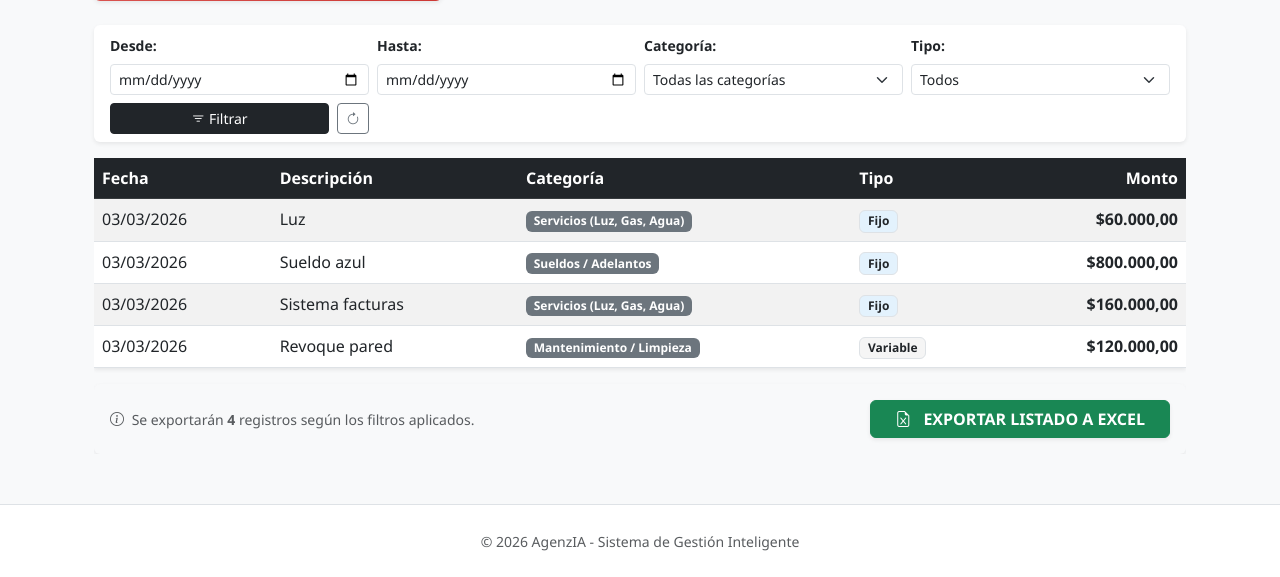
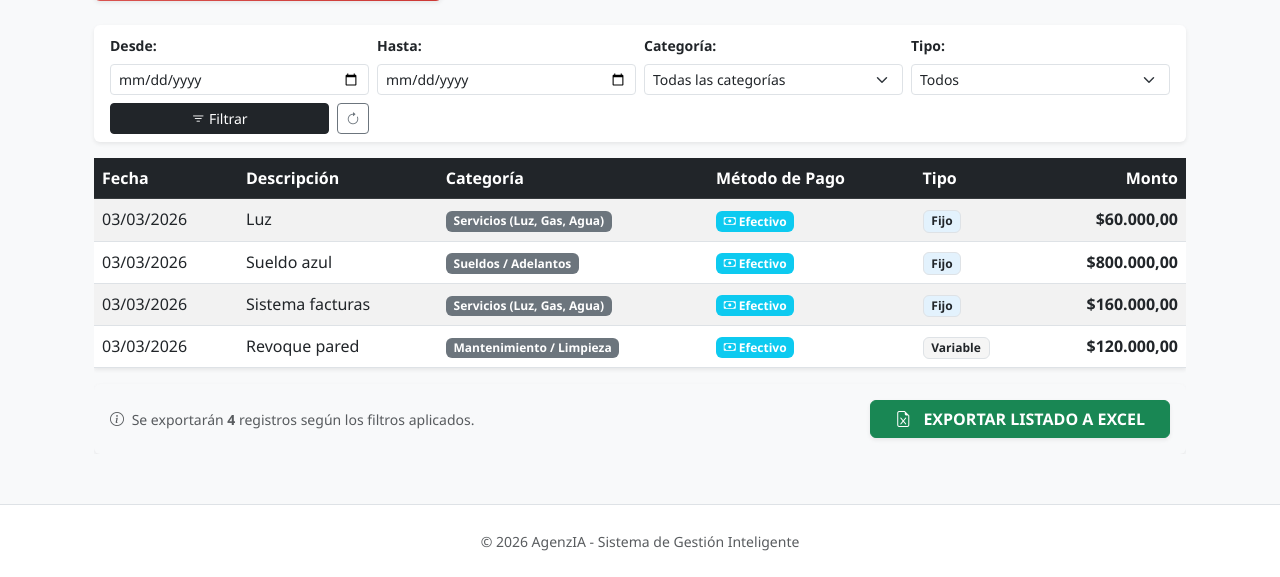
Before and after one commit to LucianoCingolani/agenzia, a Django app: page /gastos/ in a window 1280 px wide. Shown: the part 247-824 px from the top of the page. Run offline with Django 5.2, Linux system fonts and the light colour scheme; data comes from the database, SQL or seed files in the repository.

Commit message:
metodo de pago

```diff
--- a/gestion/models.py
+++ b/gestion/models.py
@@ -35,11 +35,19 @@ class GastoGeneral(models.Model):
             ('FIJO', 'Gasto Fijo'),
             ('VARIABLE', 'Gasto Variable'),
     ]
+    METODOS_PAGO = [
+        ('EFECTIVO', 'Efectivo'),
+        ('MERCADO_PAGO', 'Mercado Pago'),
+        ('TRANSFERENCIA', 'Transferencia Bancaria'),
+        ('OTRO', 'Otro'),
+    ]
 
     fecha = models.DateField(default=timezone.now)
     descripcion = models.CharField(max_length=200)
     categoria = models.CharField(max_length=20, choices=CATEGORIAS)
     tipo = models.CharField(max_length=10, choices=TIPOS, default='VARIABLE')
+    metodo_pago = models.CharField(max_length=20, choices=METODOS_PAGO, default='EFECTIVO')
+
     monto = models.DecimalField(max_digits=12, decimal_places=2)
 
     def __str__(self):
--- a/gestion/templates/gestion/gastos_generales.html
+++ b/gestion/templates/gestion/gastos_generales.html
@@ -76,6 +76,7 @@
                     <th>Fecha</th>
                     <th>Descripción</th>
                     <th>Categoría</th>
+                    <th>Método de Pago</th>
                     <th>Tipo</th>
                     <th class="text-end">Monto</th>
                 </tr>
@@ -86,6 +87,9 @@
                     <td>{{ g.fecha|date:"d/m/Y" }}</td>
                     <td>{{ g.descripcion }}</td>
                     <td><span class="badge bg-secondary">{{ g.get_categoria_display }}</span></td>
+                    <td><span class="badge bg-info">
+                        {% if g.metodo_pago == 'EFECTIVO' %}<i class="bi bi-cash"></i> Efectivo{% elif g.metodo_pago == 'MERCADO_PAGO' %} <img src="../../../media/facturas/icons8-mercado-pago.svg" height="18" width="18"> Mercado Pago{% elif g.metodo_pago == 'TRANSFERENCIA' %}<i class="bi bi-bank"></i> Transferencia Bancaria{% else %}Otro{% endif %}
+                    </span></td>
                     <td>
                         {% if g.tipo == 'FIJO' %}
                             <span class="badge border text-dark" style="background-color: #e3f2fd;">Fijo</span>
@@ -159,6 +163,15 @@
                                 <input type="number" name="monto" step="0.01" class="form-control" placeholder="0.00" required>
                             </div>
                         </div>
+                        <div class="col-md-7 mb-3">
+                            <label class="form-label fw-bold small">Metodo de Pago</label>
+                            <select name="metodo_pago" class="form-select" required>
+                                <option value="EFECTIVO">Efectivo</option>
+                                <option value="MERCADO_PAGO">Mercado Pago</option>
+                                <option value="TRANSFERENCIA">Transferencia Bancaria</option>
+                                <option value="OTRO">Otro</option>
+                            </select>
+                        </div>
                     </div>
                 </div>
                 <div class="modal-footer bg-light">
--- a/gestion/views.py
+++ b/gestion/views.py
@@ -57,14 +57,16 @@ def gestion_gastos_generales(request):
         categoria = request.POST.get('categoria')
         monto = request.POST.get('monto')
         tipo = request.POST.get('tipo')
+        metodo_pago = request.POST.get('metodo_pago')
         fecha_manual = request.POST.get('fecha_gasto')
 
-        if descripcion and categoria and monto and tipo:
+        if descripcion and categoria and monto and tipo and metodo_pago:
             GastoGeneral.objects.create(
                 descripcion=descripcion,
                 categoria=categoria,
                 monto=monto,
                 tipo=tipo,
+                metodo_pago=metodo_pago,
                 fecha=fecha_manual if fecha_manual else timezone.now()
             )
         return redirect('gastos_generales')
@@ -107,7 +109,7 @@ def gestion_gastos_generales(request):
         'total': total_filtrado,
         'categorias': GastoGeneral.CATEGORIAS,
         'tipos': [('FIJO', 'Gasto Fijo'), ('VARIABLE', 'Gasto Variable')],
-
+        'metodos_pago': GastoGeneral.METODOS_PAGO,
         # Datos para Chart.js
         'labels_js': json.dumps(labels),
         'valores_js': json.dumps(valores),
@@ -117,6 +119,7 @@ def gestion_gastos_generales(request):
         'f_hasta': f_hasta,
         'c_filtro': c_filtro,
         't_filtro': t_filtro,
+        'm_filtro': request.GET.get('metodo_pago', ''),
     })
 
 def exportar_gastos_excel(request):
@@ -127,6 +130,7 @@ def exportar_gastos_excel(request):
     f_hasta = request.GET.get('fecha_hasta')
     c_filtro = request.GET.get('categoria_filtro')
     t_filtro = request.GET.get('tipo_filtro')
+    m_filtro = request.GET.get('metodo_pago')
 
     # LIMPIEZA DE FILTROS: Solo filtramos si el valor existe y no es el string "None"
     if f_desde and f_desde != "None" and f_desde != "":
@@ -137,6 +141,8 @@ def exportar_gastos_excel(request):
         gastos = gastos.filter(categoria=c_filtro)
     if t_filtro and t_filtro != "None" and t_filtro != "":
         gastos = gastos.filter(tipo=t_filtro)
+    if m_filtro and m_filtro != "None" and m_filtro != "":
+        gastos = gastos.filter(metodo_pago=m_filtro)
 
     # 2. Crear el libro de Excel
     wb = openpyxl.Workbook()
@@ -148,7 +154,7 @@ def exportar_gastos_excel(request):
     header_font = Font(bold=True, color="FFFFFF")
     header_fill = PatternFill(start_color="444444", end_color="444444", fill_type="solid")
 
-    headers = ['Fecha', 'Descripción', 'Categoría', 'Tipo', 'Monto ($)']
+    headers = ['Fecha', 'Descripción', 'Categoría', 'Tipo', 'Método de Pago', 'Monto ($)']
     ws.append(headers)
 
     # Aplicar estilos a los encabezados
@@ -163,6 +169,7 @@ def exportar_gastos_excel(request):
             gasto.descripcion,
             gasto.get_categoria_display(),
             gasto.get_tipo_display(),
+            gasto.get_metodo_pago_display(),
             float(gasto.monto) # Importante: enviar como float para que Excel lo sume
         ])
 
```
Also changed, not shown: gestion/migrations/0006_gastogeneral_metodo_pago.py (added), media/facturas/icons8-mercado-pago.svg (added).
